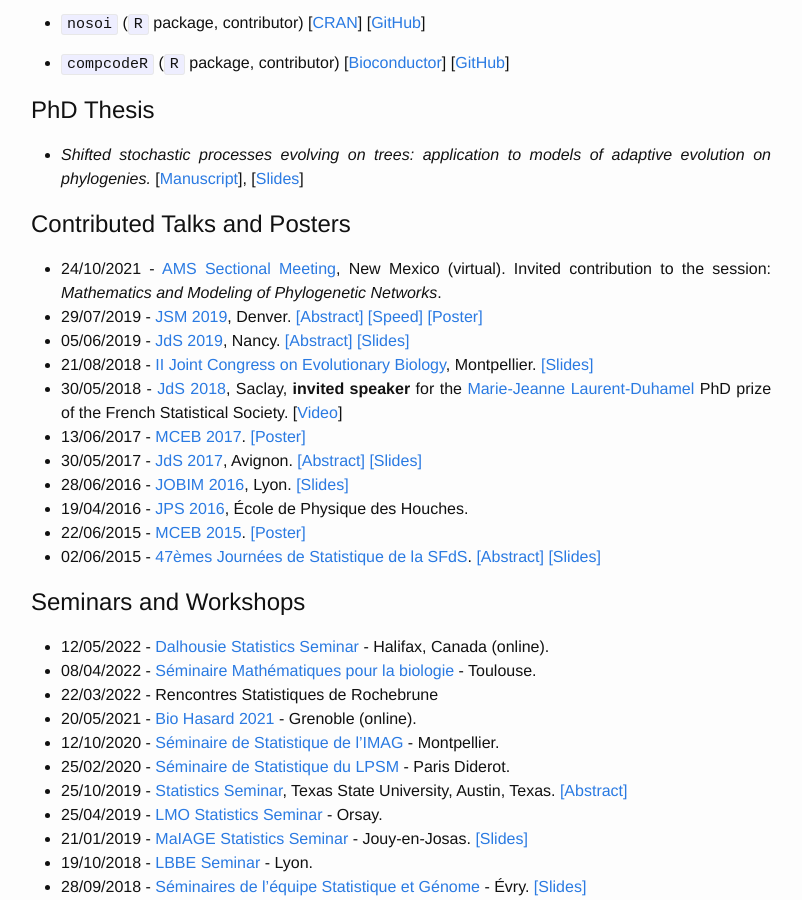
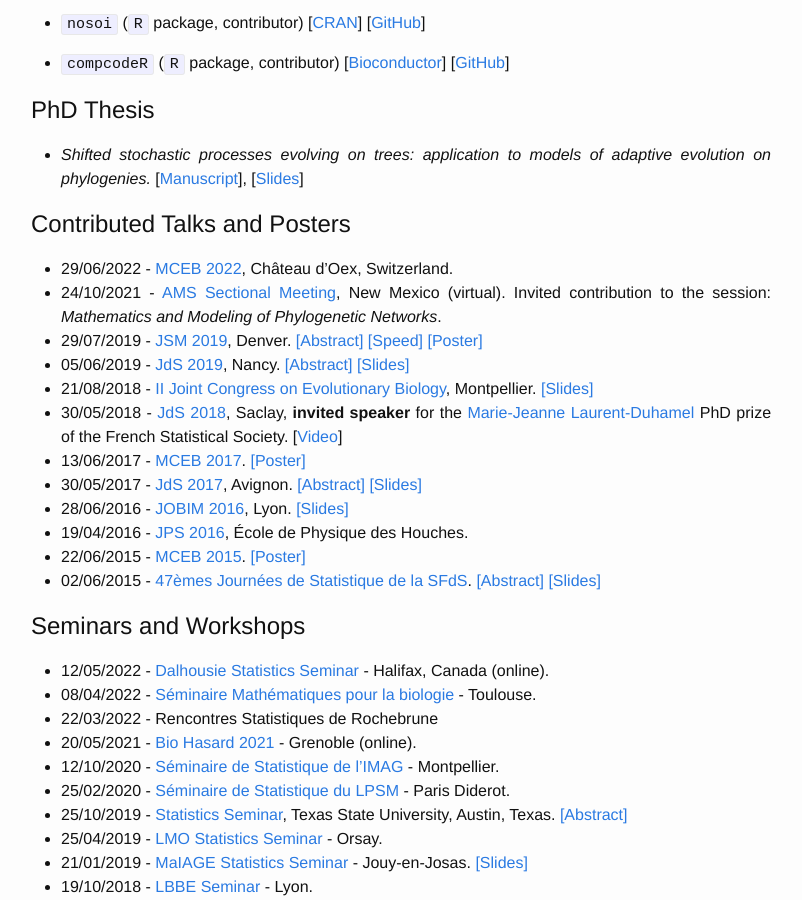
Before and after one commit to pbastide/pbastide.github.io, a Jekyll site: the page built from publi.md, in a window 1280 px wide and 900 px high, scrolled down 1760 px. Shown: the whole window, without its empty margins (239-1041 px from the left). Built offline with Jekyll 4.4.1, drawn with Linux system fonts in a browser that asks for light colours.

Commit message:
Add MCEB.

```diff
--- a/publi.md
+++ b/publi.md
@@ -61,6 +61,7 @@ A [small summary](https://www.scoop.it/t/life-sci-news-upsaclay?q=bastide) was p
 
 # Contributed Talks and Posters
 
+* 29/06/2022 - [MCEB 2022](https://mceb2022.sciencesconf.org/), Château d'Oex, Switzerland.
 * 24/10/2021 - [AMS Sectional Meeting](https://www.ams.org/meetings/sectional/2283_progfull.html#2283:SS23A), New Mexico (virtual). Invited contribution to the session: *Mathematics and Modeling of Phylogenetic Networks*.
 * 29/07/2019 - [JSM 2019](https://ww2.amstat.org/meetings/jsm/2019/index.cfm), Denver. [[Abstract]](https://ww2.amstat.org/meetings/jsm/2019/onlineprogram/AbstractDetails.cfm?abstractid=304526) [[Speed]]({{site.baseurl}}/docs/20190729_Speed_JSM.pdf) [[Poster]]({{site.baseurl}}/docs/20190730_Poster_JSM.pdf)
 * 05/06/2019 - [JdS 2019](http://jds2019.sfds.asso.fr), Nancy. [[Abstract]](https://toltex.imag.fr/users/RCqls/Workshop/jds2019/resumesLongs/subm25.pdf) [[Slides]]({{site.baseurl}}/docs/20190605_JdS.pdf)
```
